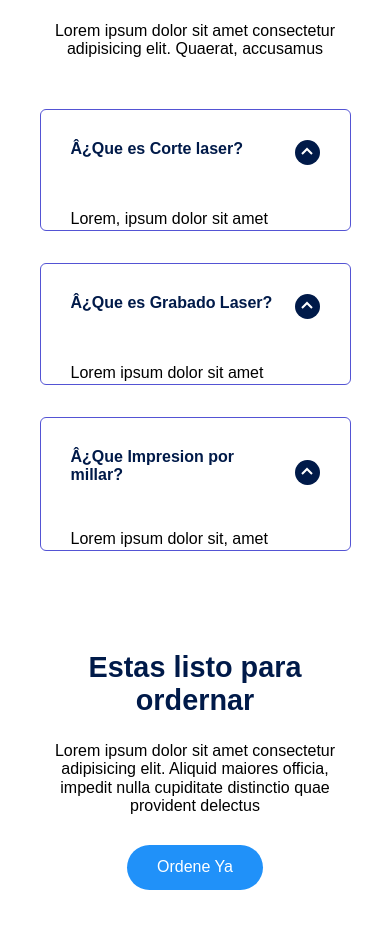
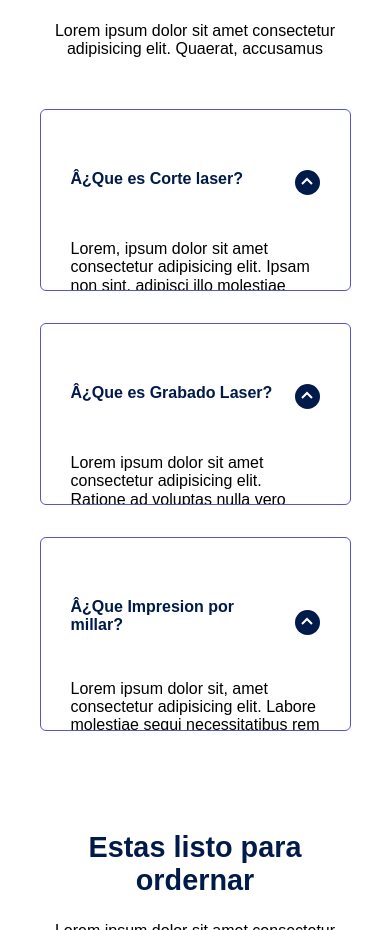
Before and after one commit to GoldenFireX/GoldenFireX.github.io, a plain HTML site: page index.html in a window 390 px wide. Shown: the part 5571-6501 px from the top of the page. Drawn offline with Linux system fonts and the light colour scheme.

Commit message:
Padding answer
probando

```diff
--- a/Css/estilos.css
+++ b/Css/estilos.css
@@ -325,7 +325,7 @@ margin-bottom: 25px;
         padding-bottom: 30px;
     }
     .questions_answer{
-        padding: 0 30px 0;
+        padding: 30px;
         overflow: hidden;
             }
             .questions_title{
@@ -628,8 +628,8 @@ padding: 40px;
 .cta{
     margin-bottom: 20px;
 }
-.questions_show{
-    padding-bottom: 20px;
+
+.questions_answer{
+    padding: 30px;
 }
-
 }
```
